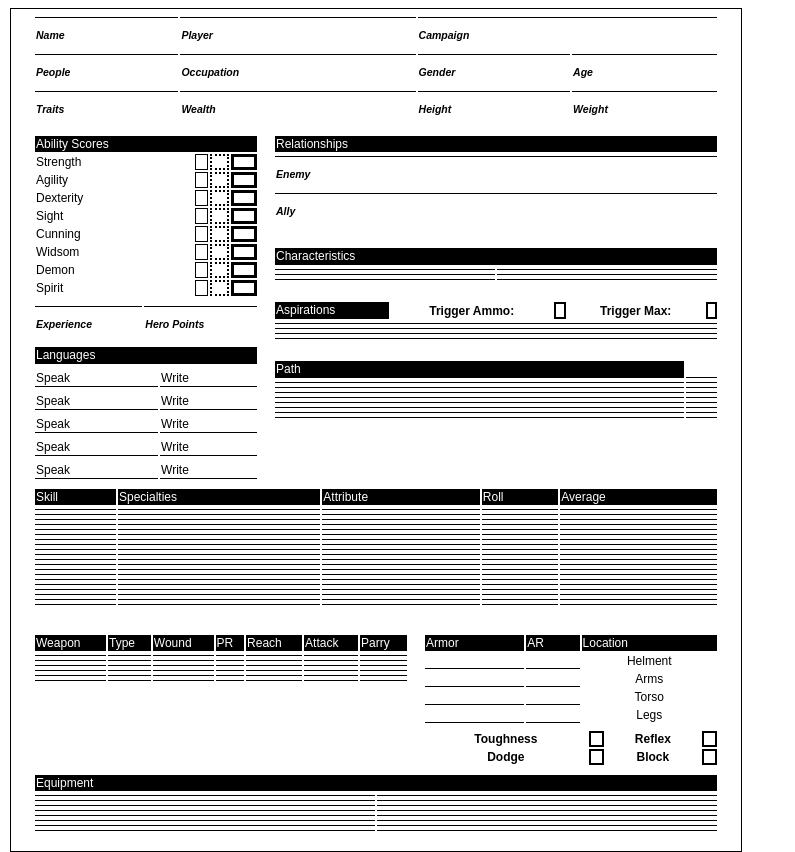
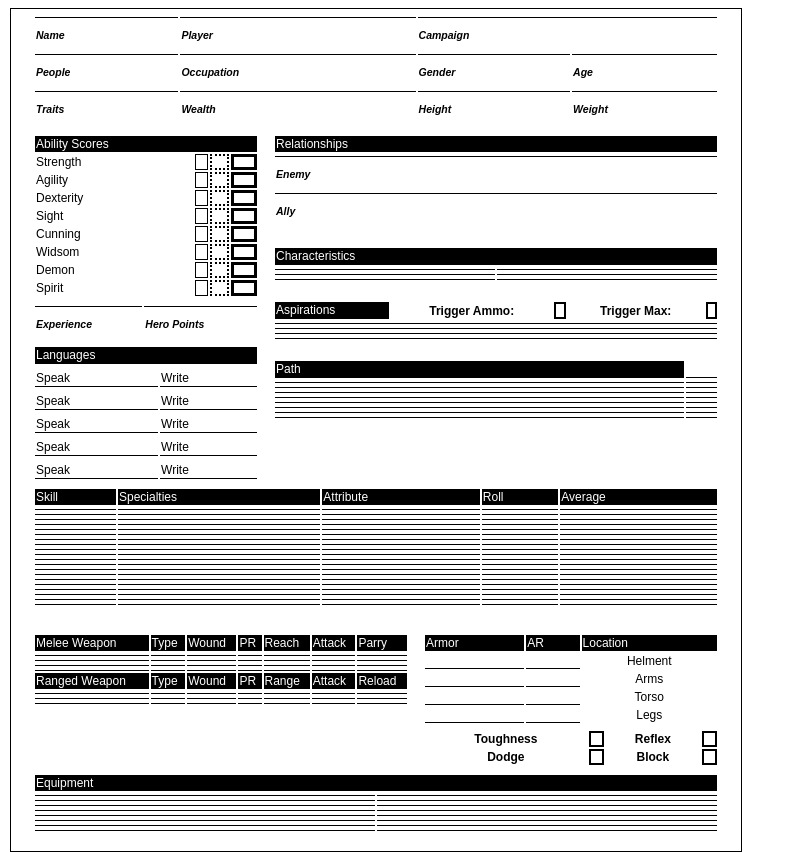
Before and after one commit to brantai/obsidian-portal-DSTs, a plain HTML site: page index.html in a window 1280 px wide. Shown: the top 852 px of the page, without its empty margins (0-795 px from the left). Drawn offline with nearby package versions, Linux system fonts and the light colour scheme.

Commit message:
adding ranged weapons

```diff
--- a/index.html
+++ b/index.html
@@ -637,7 +637,7 @@
     <div class="p2_left_box">
         <table class="weapons" width="100%">
             <tr class="blackbg">
-                <td class="blackbg">Weapon</td>
+                <td class="blackbg">Melee Weapon</td>
                 <td class="blackbg">Type</td>
                 <td class="blackbg">Wound</td>
                 <td class="blackbg">PR</td>
@@ -737,6 +737,15 @@
                     <span class="dsf dsf_weapon4_parry"></span>
                 </td>
             </tr>
+            <tr class="blackbg">
+                <td class="blackbg">Ranged Weapon</td>
+                <td class="blackbg">Type</td>
+                <td class="blackbg">Wound</td>
+                <td class="blackbg">PR</td>
+                <td class="blackbg">Range</td>
+                <td class="blackbg">Attack</td>
+                <td class="blackbg">Reload</td>
+            </tr>
             <tr>
                 <td class="underlined">
                     <span class="dsf dsf_weapon5"></span>
@@ -781,6 +790,29 @@
                 </td>
                 <td class="underlined">
                     <span class="dsf dsf_weapon6_parry"></span>
+                </td>
+            </tr>
+            <tr>
+                <td class="underlined">
+                    <span class="dsf dsf_weapon7"></span>
+                </td>
+                <td class="underlined">
+                    <span class="dsf dsf_weapon7_type"></span>
+                </td>
+                <td class="underlined">
+                    <span class="dsf dsf_weapon7_wound"></span>
+                </td>
+                <td class="underlined">
+                    <span class="dsf dsf_weapon7_pr"></span>
+                </td>
+                <td class="underlined">
+                    <span class="dsf dsf_weapon7_reach"></span>
+                </td>
+                <td class="underlined">
+                    <span class="dsf dsf_weapon7_attack"></span>
+                </td>
+                <td class="underlined">
+                    <span class="dsf dsf_weapon7_parry"></span>
                 </td>
             </tr>
         </table>
```
